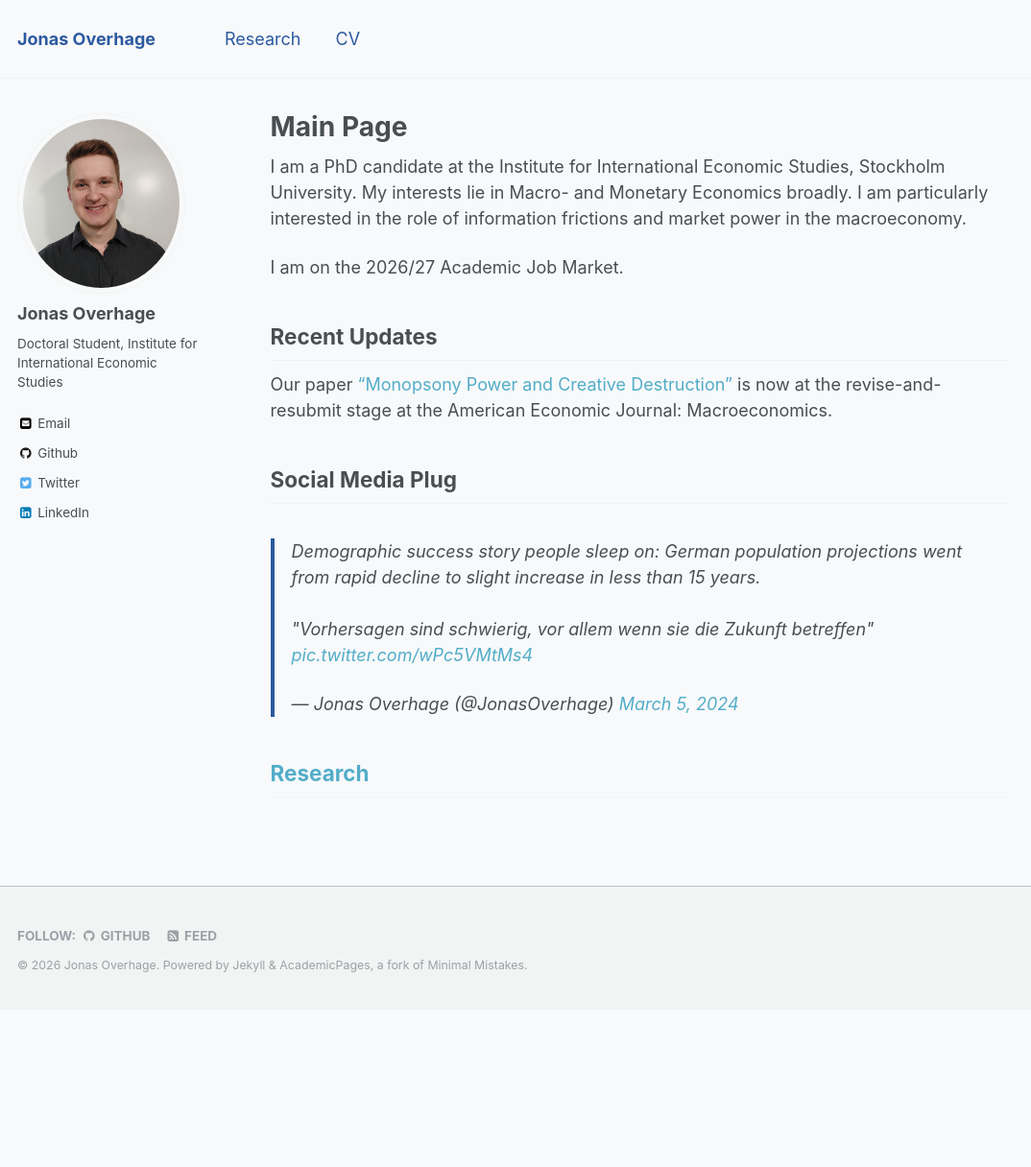
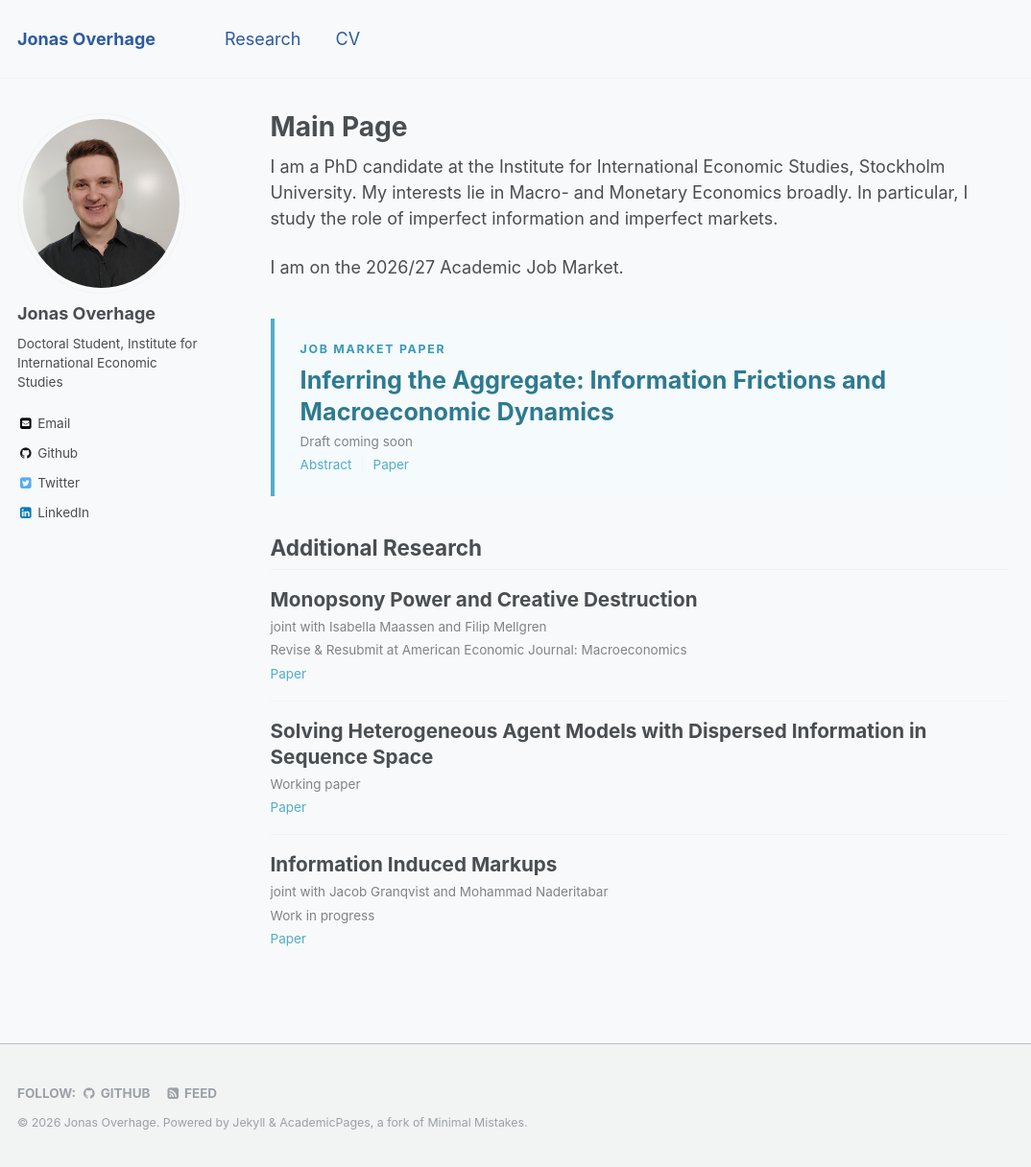
Before and after one commit to JOverhage/JOverhage.github.io, a Jekyll site: the page built from _pages/about.md, in a window 1280 px wide and 1216 px high. Shown: the whole window at 96% size, without its empty margins (0-1074 px from the left). Built offline with Jekyll 4.4.1, drawn with Linux system fonts in a browser that asks for light colours; comment, search, counter and statistics services are not loaded.

Commit message:
paper, landing page updates

```diff
--- /dev/null
+++ b/_includes/homepage-paper.html
@@ -0,0 +1,28 @@
+{% assign paper = include.paper %}
+{% assign display_title = paper.homepage_title | default: paper.title %}
+
+<article class="homepage-paper{% if include.featured %} homepage-paper--featured{% endif %}">
+  <h3 class="homepage-paper__title">{{ display_title }}</h3>
+
+  {% if paper.homepage_authors %}
+    <p class="homepage-paper__authors">{{ paper.homepage_authors }}</p>
+  {% endif %}
+
+  {% if paper.homepage_status %}
+    <p class="homepage-paper__status">{{ paper.homepage_status }}</p>
+  {% endif %}
+
+  {% if paper.detailsurl or paper.paperurl or paper.slidesurl %}
+    <p class="homepage-paper__links">
+      {% if paper.detailsurl %}
+        <a href="{{ paper.detailsurl | relative_url }}">{{ paper.details_label | default: "Details" }}</a>
+      {% endif %}
+      {% if paper.paperurl %}
+        <a href="{{ paper.paperurl }}">Paper</a>
+      {% endif %}
+      {% if paper.slidesurl %}
+        <a href="{{ paper.slidesurl }}">Slides</a>
+      {% endif %}
+    </p>
+  {% endif %}
+</article>
--- a/_layouts/single.html
+++ b/_layouts/single.html
@@ -36,10 +36,14 @@ layout: default
 
         {% if page.collection == 'teaching' %}
           <p> {{ page.type }}, <i>{{ page.venue }}</i>, {{ page.date | default: "1900-01-01" | date: "%Y" }} </p>
-        {% elsif page.collection == 'research' and page.venue and page.date %}
+        {% elsif page.collection == 'research' and page.date %}
           <p>
-            {% if page.PublicationStatus == 'WorkingPaper' %}
-              <strong>R&R at</strong> <i>{{ page.venue }}</i> {{ page.date | default: "1900-01-01" | date: "%Y" }}
+            {% if page.status and page.venue %}
+              <strong>{{ page.status }} at</strong> <i>{{ page.venue }}</i> {{ page.date | default: "1900-01-01" | date: "%Y" }}
+            {% elsif page.status %}
+              <strong>{{ page.status }}</strong> {{ page.date | default: "1900-01-01" | date: "%Y" }}
+            {% elsif page.PublicationStatus == 'WorkingPaper' and page.venue %}
+              <strong>Working paper at</strong> <i>{{ page.venue }}</i> {{ page.date | default: "1900-01-01" | date: "%Y" }}
             {% else %}
               <i>{{ page.venue }}</i> {{ page.date | default: "1900-01-01" | date: "%Y" }}
             {% endif %}
--- a/_pages/about.md
+++ b/_pages/about.md
@@ -9,22 +9,31 @@ redirect_from:
 ---
 
 
-I am a PhD candidate at the Institute for International Economic Studies, Stockholm University. My interests lie in Macro- and Monetary Economics broadly. I am particularly interested in the role of information frictions and market power in the macroeconomy.
+I am a PhD candidate at the Institute for International Economic Studies, Stockholm University. My interests lie in Macro- and Monetary Economics broadly. In particular, I study the role of imperfect information and imperfect markets.
 
 I am on the 2026/27 Academic Job Market.
 
-## Recent Updates
+{% assign homepage_papers = site.research | where: "show_on_home", true | sort: "homepage_order" %}
 
-Our paper <a href="https://joverhage.github.io/research/2024-monopsony-research">"Monopsony Power and Creative Destruction"</a> is now at the revise-and-resubmit stage at the American Economic Journal: Macroeconomics.
+<section class="homepage-research" aria-label="Research">
+  {% for paper in homepage_papers %}
+    {% if paper.job_market_paper %}
+      <div class="homepage-research__jmp">
+        <p class="homepage-research__label">Job Market Paper</p>
+        {% include homepage-paper.html paper=paper featured=true %}
+      </div>
+    {% endif %}
+  {% endfor %}
 
-
-
-## Social Media Plug
-
-<blockquote class="twitter-tweet"><p lang="en" dir="ltr">Demographic success story people sleep on: German population projections went from rapid decline to slight increase in less than 15 years.<br><br>&quot;Vorhersagen sind schwierig, vor allem wenn sie die Zukunft betreffen&quot; <a href="https://t.co/wPc5VMtMs4">pic.twitter.com/wPc5VMtMs4</a></p>&mdash; Jonas Overhage (@JonasOverhage) <a href="https://twitter.com/JonasOverhage/status/1765079817198936408?ref_src=twsrc%5Etfw">March 5, 2024</a></blockquote> <script async src="https://platform.twitter.com/widgets.js" charset="utf-8"></script>
-
-
-## [Research](research)
+  <h2 class="homepage-research__heading">Additional Research</h2>
+  <div class="homepage-research__additional">
+    {% for paper in homepage_papers %}
+      {% unless paper.job_market_paper %}
+        {% include homepage-paper.html paper=paper %}
+      {% endunless %}
+    {% endfor %}
+  </div>
+</section>
 
 
 
--- a/_research/consumption-information.md
+++ b/_research/consumption-information.md
@@ -19,7 +19,21 @@ citation: 'Overhage, J. (2026). "Inferring the Aggregate: Information Frictions
 
 PublicationStatus: 'WorkInProgress'
 
-tags: ['Heterogeneous Agents','Information']
+status: 'Work in progress'
+
+tags: ['Imperfect Information']
+
+show_on_home: true
+
+job_market_paper: true
+
+homepage_order: 1
+
+homepage_status: 'Draft coming soon'
+
+detailsurl: '/research/consumption-information'
+
+details_label: 'Abstract'
 
 ---
 
--- /dev/null
+++ b/_sass/_homepage.scss
@@ -0,0 +1,90 @@
+/* ==========================================================================
+   HOMEPAGE RESEARCH LIST
+   ========================================================================== */
+
+.homepage-research {
+  margin-top: 2.25em;
+}
+
+.homepage-research__jmp {
+  margin-bottom: 2.25em;
+  padding: 1.25em 1.5em;
+  border-left: 4px solid $link-color;
+  background: mix(#fff, $link-color, 94%);
+}
+
+.page__content .homepage-research__label {
+  margin: 0 0 0.55em;
+  color: darken($link-color, 8%);
+  font-family: $sans-serif;
+  font-size: $type-size-7;
+  font-weight: bold;
+  letter-spacing: 0.14em;
+  text-transform: uppercase;
+}
+
+.page__content .homepage-research__heading {
+  margin: 0;
+  padding-bottom: 0.4em;
+}
+
+.homepage-research__additional .homepage-paper {
+  padding: 1em 0;
+  border-bottom: 1px solid $border-color;
+
+  &:last-child {
+    border-bottom: 0;
+  }
+}
+
+.homepage-paper__title {
+  margin: 0;
+  color: $text-color;
+  font-family: $sans-serif;
+  font-size: 1.15em;
+  line-height: 1.3;
+}
+
+.homepage-paper--featured .homepage-paper__title {
+  color: darken($link-color, 18%);
+  font-size: 1.4em;
+}
+
+.page__content .homepage-paper__authors,
+.page__content .homepage-paper__status,
+.page__content .homepage-paper__links {
+  margin: 0.3em 0 0;
+  font-family: $sans-serif;
+  font-size: $type-size-6;
+}
+
+.homepage-paper__authors,
+.homepage-paper__status {
+  color: mix(#fff, $text-color, 30%);
+}
+
+.homepage-paper__links {
+  display: flex;
+  flex-wrap: wrap;
+  gap: 0.45em 0;
+
+  a {
+    display: inline-block;
+  }
+
+  a + a::before {
+    margin: 0 0.65em;
+    color: $border-color;
+    content: "|";
+  }
+}
+
+@include breakpoint(max-width $small) {
+  .homepage-research__jmp {
+    padding: 1em;
+  }
+
+  .homepage-paper--featured .homepage-paper__title {
+    font-size: 1.25em;
+  }
+}
--- a/assets/css/main.scss
+++ b/assets/css/main.scss
@@ -31,6 +31,7 @@
 @import "forms";
 
 @import "page";
+@import "homepage";
 @import "archive";
 @import "sidebar";
 
```
Also changed, not shown: _includes/archive-single-research.html (+11 -5 lines), _research/2024-monopsony-research.md (+17 -3 lines), _research/information-induced-markups.md (added, +21 -0 lines), _research/solving-heterogeneous-agent-models.md (added, +19 -0 lines), 1 other file.
